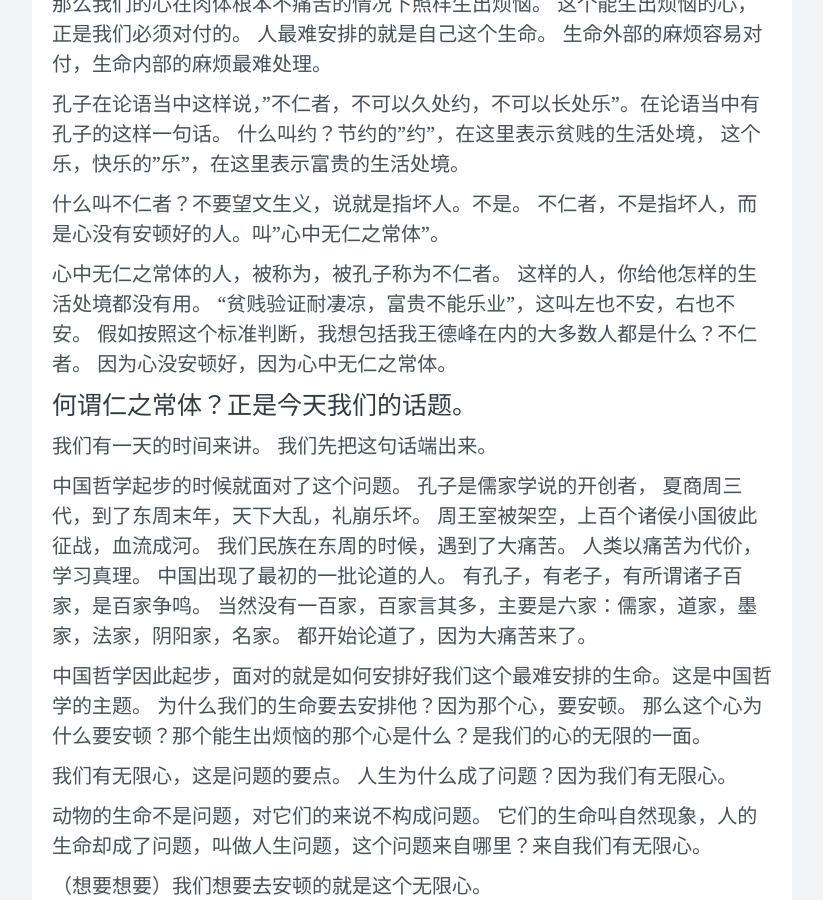
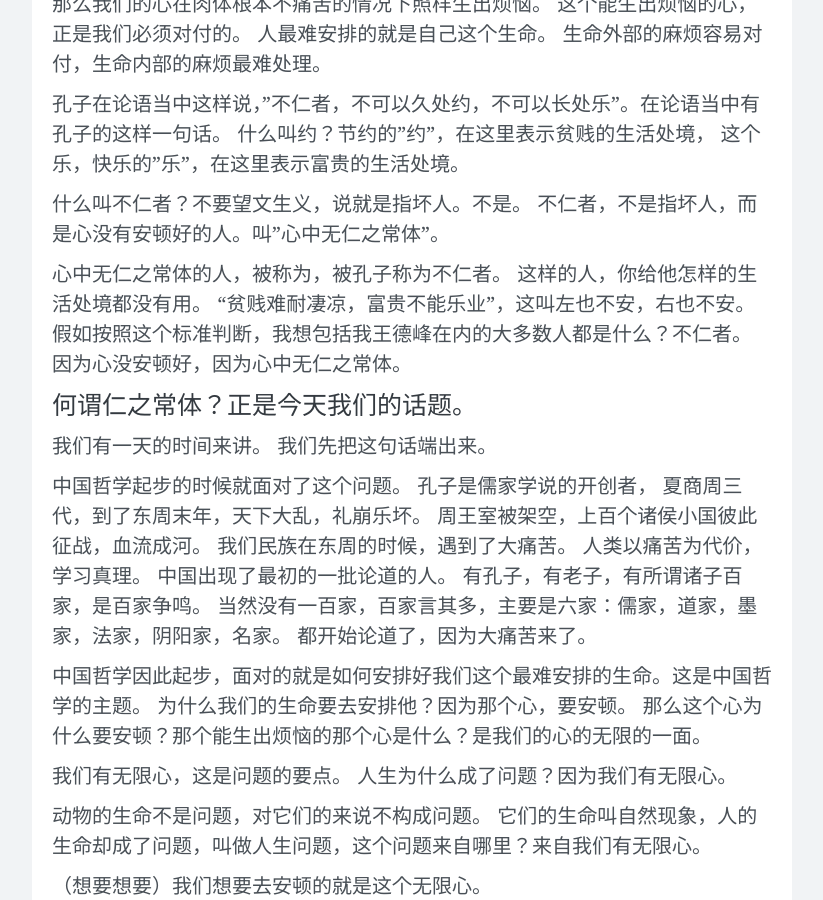
Before and after one commit to wangtiga/wangtiga.github.io, a Jekyll site: the page built from _previews/yangming_school_of_mind.md, in a window 1280 px wide and 900 px high, scrolled down 4884 px. Shown: the whole window, without its empty margins (228-1051 px from the left). Built offline with Jekyll 4.4.1, drawn with Linux system fonts in a browser that asks for light colours; nearby versions of some CDN libraries; comment, search, counter and statistics services are not loaded; some of the changed text lies outside the part shown.

Commit message:
updated from mac

```diff
--- a/_previews/yangming_school_of_mind.md
+++ b/_previews/yangming_school_of_mind.md
@@ -226,7 +226,7 @@ TODO 此演讲是哪年？中国股市出现了什么情况？
 
 心中无仁之常体的人，被称为，被孔子称为不仁者。
 这样的人，你给他怎样的生活处境都没有用。
-"贫贱验证耐凄凉，富贵不能乐业"，这叫左也不安，右也不安。
+"贫贱难耐凄凉，富贵不能乐业"，这叫左也不安，右也不安。
 假如按照这个标准判断，我想包括我王德峰在内的大多数人都是什么？不仁者。
 因为心没安顿好，因为心中无仁之常体。
 
```
Also changed, not shown: other parts of _previews/yangming_school_of_mind.md (+1 -1 lines).
